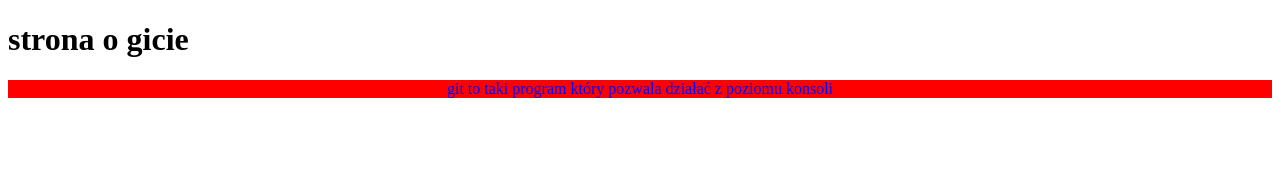
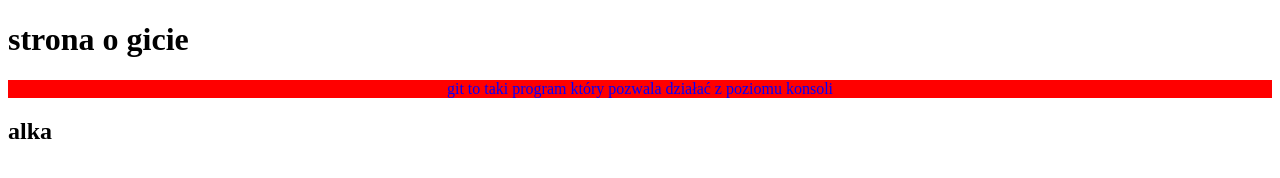
Before and after one commit to alkagado/gitgit, a plain HTML site: page index.html in a window 1280 px wide. Drawn offline with Linux system fonts and the light colour scheme.

Commit message:
new <div> in index.html

```diff
--- a/index.html
+++ b/index.html
@@ -14,6 +14,7 @@
 	<div class="container">
 		<p>git to taki program który pozwala działać z poziomu konsoli</p>
 	</div>
+	<div><h2>alka</h2></div>
 
 
 
```
